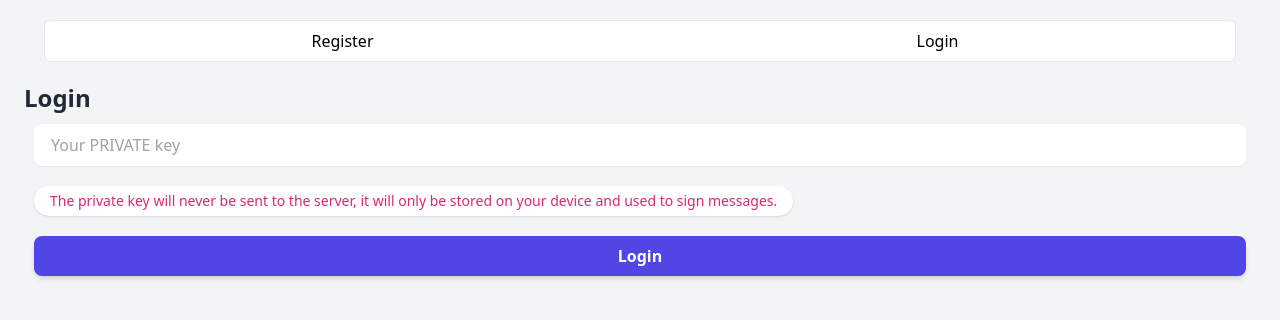
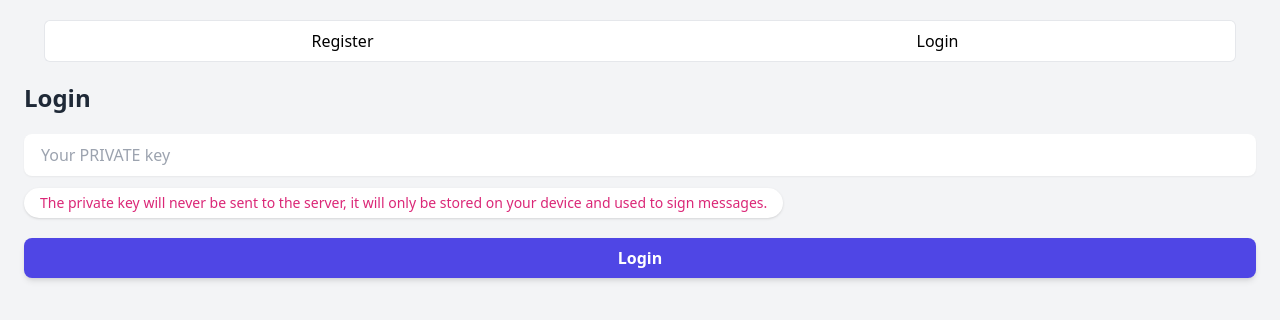
Before and after one commit to LicomJS/Licom, a React (Create React App) app in the folder client/: page / in a window 1280 px wide. Both pictures are taken after a click on the button "Login". Shown: the top 320 px of the page. Built offline with nearby package versions, Linux system fonts and the light colour scheme.

Commit message:
style and forgeted translations

```diff
--- a/client/src/App.jsx
+++ b/client/src/App.jsx
@@ -55,7 +55,7 @@ const App = () => {
                   </>
                 ) : (
                   <div>
-                    <div style={{ margin: 20 }} className="flex items-center">
+                    <div className="m-5 flex items-center">
                       <button
                         type="button"
                         className="w-full border-l border-t border-b text-base font-medium rounded-l-md text-black bg-white hover:bg-gray-100 px-4 py-2"
--- a/client/src/components/LoginMenu.jsx
+++ b/client/src/components/LoginMenu.jsx
@@ -48,11 +48,11 @@ const LoginMenu = ({ setAuth, t }) => {
       </h2>
 
       <div>
-        <div style={{ margin: 10 }}>
+        <div>
           <input
             type="text"
             id="rounded-email"
-            className="rounded-lg border-transparent flex-1 appearance-none border border-gray-300 w-full py-2 px-4 bg-white text-gray-700 placeholder-gray-400 shadow-sm text-base focus:outline-none focus:ring-2 focus:ring-purple-600 focus:border-transparent"
+            className="mt-5 rounded-lg border-transparent flex-1 appearance-none border border-gray-300 w-full py-2 px-4 bg-white text-gray-700 placeholder-gray-400 shadow-sm text-base focus:outline-none focus:ring-2 focus:ring-purple-600 focus:border-transparent"
             placeholder={t("Your PRIVATE key")}
             ref={keyRef}
             onKeyPress={(e) => {
@@ -61,19 +61,16 @@ const LoginMenu = ({ setAuth, t }) => {
           />
         </div>
 
-        <div
-          style={{ margin: 10 }}
-          className="inline-flex items-center bg-white leading-none rounded-full p-2 shadow text-teal text-sm"
-        >
+        <div className="mt-3 inline-flex items-center bg-white leading-none rounded-full p-2 shadow text-teal text-sm">
           <span className="inline-flex px-2 text-pink-600">
             {t(
               "The private key will never be sent to the server, it will only be stored on your device and used to sign messages."
             )}
           </span>
         </div>
-        <div style={{ margin: 10 }}>
+        <div>
           <button
-            className="py-2 px-4  bg-indigo-600 hover:bg-indigo-700 focus:ring-indigo-500 focus:ring-offset-indigo-200 text-white w-full transition ease-in duration-200 text-center text-base font-semibold shadow-md focus:outline-none focus:ring-2 focus:ring-offset-2  rounded-lg "
+            className="mt-5 py-2 px-4  bg-indigo-600 hover:bg-indigo-700 focus:ring-indigo-500 focus:ring-offset-indigo-200 text-white w-full transition ease-in duration-200 text-center text-base font-semibold shadow-md focus:outline-none focus:ring-2 focus:ring-offset-2  rounded-lg "
             onClick={loginApi}
           >
             {t("Login")}
--- a/client/src/components/RegisterMenu.jsx
+++ b/client/src/components/RegisterMenu.jsx
@@ -81,9 +81,8 @@ const RegisterMenu = ({ setAuth, t }) => {
       {!login && (
         <>
           <input
-            style={{ marginTop: 10 }}
             type="text"
-            className="rounded-lg border-transparent flex-1 appearance-none border border-gray-300 w-full py-2 px-4 bg-white text-gray-700 placeholder-gray-400 shadow-sm text-base focus:outline-none focus:ring-2 focus:ring-purple-600 focus:border-transparent"
+            className="mt-5 rounded-lg border-transparent flex-1 appearance-none border border-gray-300 w-full py-2 px-4 bg-white text-gray-700 placeholder-gray-400 shadow-sm text-base focus:outline-none focus:ring-2 focus:ring-purple-600 focus:border-transparent"
             placeholder={t("Your login name")}
             ref={loginRef}
             onChange={() => {
@@ -101,8 +100,7 @@ const RegisterMenu = ({ setAuth, t }) => {
           />
 
           <button
-            style={{ marginTop: 10 }}
-            className="py-2 px-4  bg-indigo-600 hover:bg-indigo-700 focus:ring-indigo-500 focus:ring-offset-indigo-200 text-white w-full transition ease-in duration-200 text-center text-base font-semibold shadow-md focus:outline-none focus:ring-2 focus:ring-offset-2  rounded-lg "
+            className="mt-5 py-2 px-4  bg-indigo-600 hover:bg-indigo-700 focus:ring-indigo-500 focus:ring-offset-indigo-200 text-white w-full transition ease-in duration-200 text-center text-base font-semibold shadow-md focus:outline-none focus:ring-2 focus:ring-offset-2  rounded-lg "
             onClick={() => {
               if (checkLogin) {
                 setLogin(loginRef.current.value);
@@ -114,7 +112,7 @@ const RegisterMenu = ({ setAuth, t }) => {
             {loading ? (
               <LoadingBtn />
             ) : (
-              <>{checkLogin ? "Next" : "Check login"}</>
+              <>{checkLogin ? t("Next") : t("Check login")}</>
             )}
           </button>
 
@@ -125,7 +123,7 @@ const RegisterMenu = ({ setAuth, t }) => {
       {login && !key && (
         <div>
           <button
-            className="py-2 px-4  bg-indigo-600 hover:bg-indigo-700 focus:ring-indigo-500 focus:ring-offset-indigo-200 text-white w-full transition ease-in duration-200 text-center text-base font-semibold shadow-md focus:outline-none focus:ring-2 focus:ring-offset-2  rounded-lg "
+            className="mt-5 py-2 px-4  bg-indigo-600 hover:bg-indigo-700 focus:ring-indigo-500 focus:ring-offset-indigo-200 text-white w-full transition ease-in duration-200 text-center text-base font-semibold shadow-md focus:outline-none focus:ring-2 focus:ring-offset-2  rounded-lg "
             onClick={() => {
               generateKey(32).then((key) => {
                 setKey(key);
@@ -139,7 +137,7 @@ const RegisterMenu = ({ setAuth, t }) => {
 
       {key && (
         <>
-          <div className="bg-white max-w-2xl shadow overflow-hidden sm:rounded-lg">
+          <div className="mt-5 bg-white max-w-2xl shadow overflow-hidden sm:rounded-lg">
             <div className="px-4 py-5 sm:px-6">
               <h3 className="text-lg leading-6 font-medium text-gray-900">
                 {t("Save now your")}{" "}
@@ -184,9 +182,9 @@ const RegisterMenu = ({ setAuth, t }) => {
             </div>
           </div>
 
-          <div style={{ margin: 10 }}>
+          <div>
             <button
-              className="py-2 px-4  bg-indigo-600 hover:bg-indigo-700 focus:ring-indigo-500 focus:ring-offset-indigo-200 text-white w-full transition ease-in duration-200 text-center text-base font-semibold shadow-md focus:outline-none focus:ring-2 focus:ring-offset-2  rounded-lg "
+              className="mt-5 py-2 px-4  bg-indigo-600 hover:bg-indigo-700 focus:ring-indigo-500 focus:ring-offset-indigo-200 text-white w-full transition ease-in duration-200 text-center text-base font-semibold shadow-md focus:outline-none focus:ring-2 focus:ring-offset-2  rounded-lg "
               onClick={() => {
                 let cpk = prompt(t("Confirm your private key"));
                 if (cpk === key.privateKey) {
--- a/client/src/locales/en/translation.json
+++ b/client/src/locales/en/translation.json
@@ -3,6 +3,8 @@
   "Logout": "Logout",
   "Login": "Login",
   "Register": "Register",
+  "Next": "Next",
+  "Check login": "Check login",
   "Your login name": "Your login name",
   "Your PRIVATE key": "Your PRIVATE key",
   "Do you really want to logout?": "Do you really want to logout?",
--- a/client/src/locales/pl/translation.json
+++ b/client/src/locales/pl/translation.json
@@ -3,6 +3,8 @@
   "Logout": "",
   "Login": "",
   "Register": "",
+  "Next": "",
+  "Check login": "",
   "Your login name": "",
   "Your PRIVATE key": "",
   "Do you really want to logout?": "",
```
